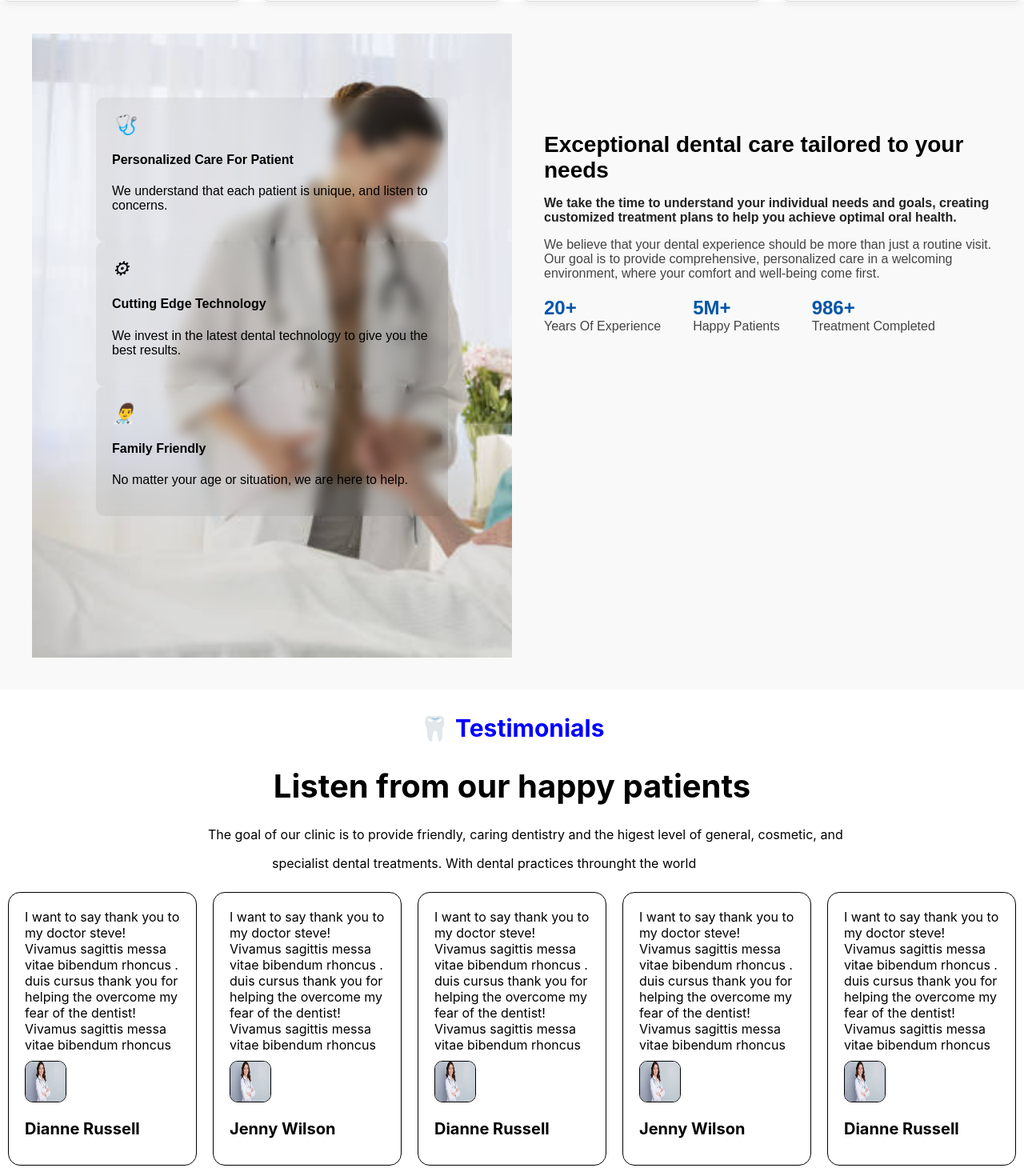
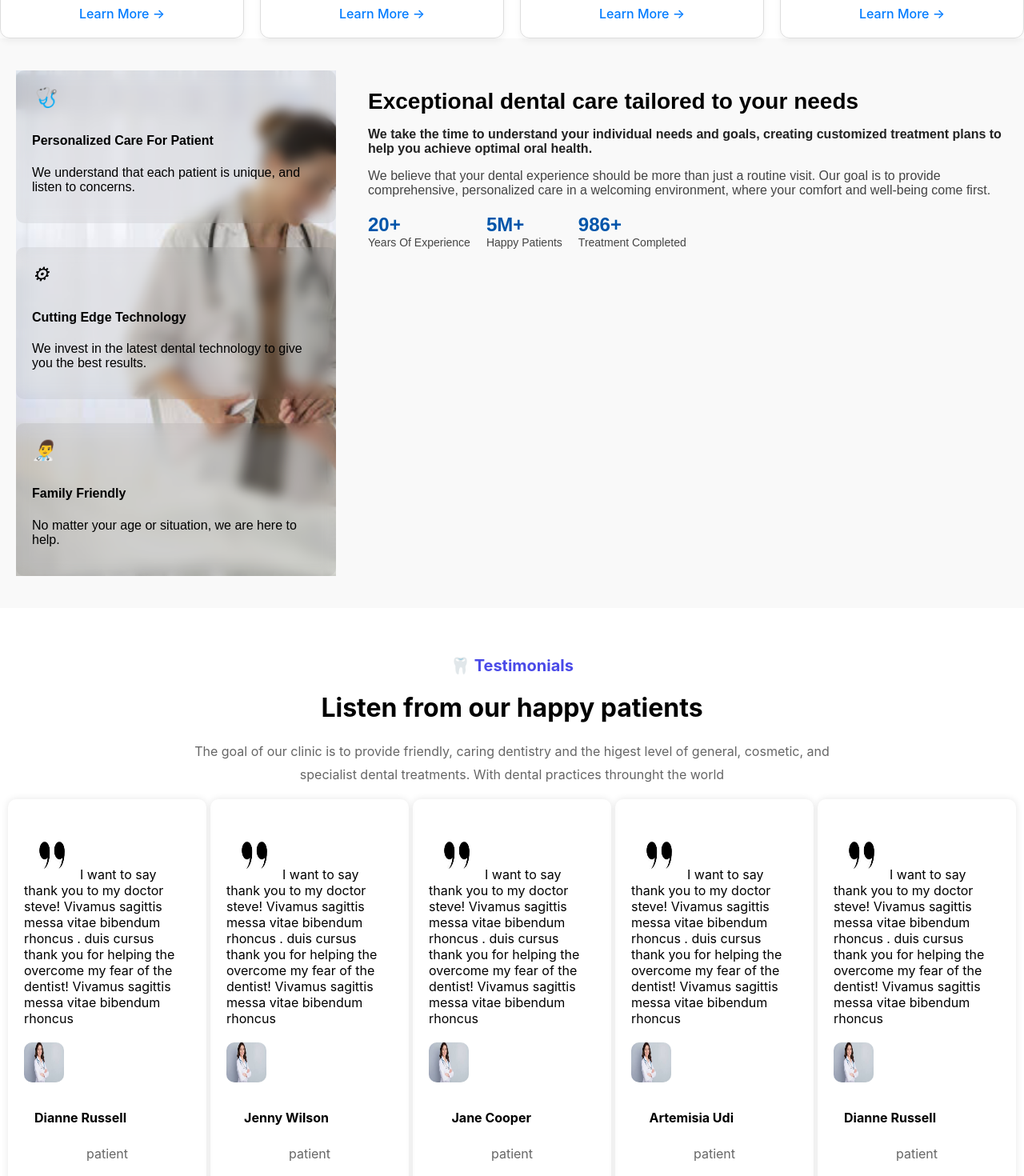
Before and after one commit to CodeSwimmer-24/dental, a React (Create React App) app: page / in a window 1280 px wide. Shown: the part 880-2350 px from the top of the page at 80% size. Built offline with nearby package versions, Linux system fonts and the light colour scheme.

Commit message:
EditForResponsive

```diff
--- a/src/App.css
+++ b/src/App.css
@@ -36,177 +36,3 @@
     transform: rotate(360deg);
   }
 }
-.card {
-  margin-top: 10px;
-  padding: 20px;
-  border: 1px solid #ddd;
-  border-radius: 12px;
-  text-align: center;
-  box-shadow: 0 4px 8px rgba(0, 0, 0, 0.05);
-  transition: transform 0.3s ease;
-}
-
-.card:hover {
-  transform: translateY(-5px);
-}
-
-.card img {
-  width: 48px;
-  margin-bottom: 15px;
-}
-
-.card h3 {
-  font-size: 20px;
-  font-weight: 600;
-  margin-bottom: 10px;
-}
-
-.card p {
-  color: #666;
-  font-size: 14px;
-  margin-bottom: 15px;
-}
-
-.card a {
-  color: #007bff;
-  text-decoration: none;
-  font-weight: 500;
-}
-
-.card a:hover {
-  text-decoration: underline;
-}
-
-.cards-container {
-  display: grid;
-  grid-template-columns: repeat(4, minmax(220px, 1fr));
-  gap: 20px;
-  padding: 20px;
-}
-.why-choose-us {
-  display: flex;
-  gap: 40px;
-  padding: 40px;
-  background: #f9f9f9;
-  font-family: 'Arial', sans-serif;
-}
-
-.left-column {
-  padding-top: 80px;
- width: 600px;
- height: 700px;
-  display: flex;
-  flex-direction: column;
-  /* gap: 30px; */
-  background-image: url('./icons/istockphoto-184312691-612x612.jpg');
-  background-size: cover;
-}
-
-.feature {
-
-  width: 400px;
- margin-left: 80px;
-  background: rgba(0, 0, 0, 0.05);
-  padding: 20px;
-  border-radius: 10px;
-  backdrop-filter: blur(8px);
-
-}
-.feature:hover{
-  background-color: rgb(95, 95, 180);
-}
-
-.icon {
-  font-size: 24px;
-  display: inline-block;
-  /* margin-bottom: 10px; */
-}
-
-.right-column {
-  padding-top: 100px;
-  flex: 2;
-}
-
-.right-column h2 {
-  font-size: 28px;
-  margin-bottom: 15px;
-}
-
-.right-column .highlight {
-  font-weight: bold;
-  color: #222;
-  margin-bottom: 15px;
-}
-
-.right-column p {
-  color: #444;
-  margin-bottom: 15px;
-}
-
-.stats {
-  display: flex;
-  gap: 40px;
-  margin-top: 20px;
-}
-
-.stats h3 {
-  font-size: 24px;
-  color: #0055aa;
-  margin: 0;
-}
-
-.stats p {
-  margin: 0;
-  font-size: 14px;
-}
-.box{
-  max-width:100%;
-  height: 100%;
-  display: flex;
-  justify-content: center;
-}
-
-.box div{
-  border: 1px solid black;
-  width: 300px;
-  height: 300px;
-  margin:10px;
-  padding:20px;
-  border-radius: 15px;
-}
-.box div img{
-  width: 50px;
-  height: 50px;
-  margin-top: 10px;
-  border-radius: 10px;
-  border: 1px solid black;
-  background-image: cover;
-}
-.name{
-
-  /*  float: right; */
-font-size: 20px;
-  font-weight: bold;
-  margin-top: 17px;
-}
-.hide{
-  display: none;
-}
-
-.serfont{
-  font-size: 3rem; font-weight: bold; margin-bottom: 1rem;
-}
-.serlink{
-  color:white;text-decoration:none;
-}
-.serhead p
-{
-  font-size: 1.2rem;
-}
-.serhead{
-  margin-top:88px;
-  background-color: #0a4c5f;
-  color: white;
-  padding: 4rem 2rem;
-  text-align: center;
-}
--- a/src/component/Header/ServicesHeader.js
+++ b/src/component/Header/ServicesHeader.js
@@ -2,12 +2,12 @@ import React from 'react';
 
 const ServicesHeader = () => {
   return (
-    <div className='serhead' >
-      <h1 className='serfont'>Services</h1>
-      <p>
-        <a className='serlink' href='#'>Home</a> <span style={{ margin: '0 0.5rem' }}>/</span> <span>Services</span>
-      </p>
-    </div>
+    <div className='Header'>
+    <h1>Services</h1>
+    <p>
+      <a href='#'>Home</a> <span>/</span> <span>Services</span>
+    </p>
+  </div>
   );
 };
 
--- a/src/component/testinomials/Testinomials.js
+++ b/src/component/testinomials/Testinomials.js
@@ -1,89 +1,94 @@
 import React from 'react'
 import '../../App.css';
-import doctor3 from '../../icons/download.jpg'
-
+import doctor from '../../icons/download.jpg'
+import doctor2 from '../../icons/download.jpg'
+import quote from '../../icons/quote.jpg';
 function Testinomials() {
   return (
   <>
-     <h3
-      style={{
-        textAlign: 'center',
-        color: 'blue',
-        fontSize: '30px',
+    <div className='Ending'>
+      <h3> &#129463; Testimonials </h3>
+      <h1> Listen from our happy patients</h1>
+      <p> The goal of our clinic is to provide friendly, caring
+         dentistry and the higest level of general, cosmetic, and<br></br>
+         specialist dental treatments. With dental practices
+         throunght the world </p>
 
-      }}
-      > &#129463; Testimonials </h3>
-      <h1
-      style={{
-        textAlign: 'center',
-        fontSize: '40px',
-        marginTop: '0%',
+         <div className='item'>
 
-      }}
-      > Listen from our happy patients</h1>
-      <p
-      style={{
-        marginLeft:'260px',
-      }}
-      > The goal of our clinic is to provide friendly, caring dentistry and the higest level of general, cosmetic, and </p>
-      <p
-      style={{
-        marginLeft:'340px',
-      }}
-      > specialist dental treatments. With dental practices throunght the world </p>
-      <div className='box'>
-          <div>
+          <div className='item-box'>
+            <img src={quote} alt="quote" className='quote'/>
           I want to say thank you to my doctor
           steve! Vivamus sagittis messa vitae
           bibendum rhoncus . duis cursus
           thank you for helping the overcome
           my fear of the dentist! Vivamus sagittis
           messa vitae bibendum rhoncus
-          <img src={doctor3} alt=" Jenny Wilson"/>
+          <br></br>
+          <img src={doctor} alt=" Jenny Wilson"/>
             <h4 className='name'> Dianne Russell </h4>
+            <p> patient </p>
         </div>
 
-        <div >
+        <div className='item-box'>
+        <img src={quote} alt="quote" className='quote'/>
           I want to say thank you to my doctor
           steve! Vivamus sagittis messa vitae
           bibendum rhoncus . duis cursus
           thank you for helping the overcome
           my fear of the dentist! Vivamus sagittis
           messa vitae bibendum rhoncus
-          <img src={doctor3} alt=" Jenny Wilson"/>
+          <br></br>
+          <img src={doctor2} alt=" Jenny Wilson"/>
             <h4 className='name'> Jenny Wilson </h4>
+            <p> patient </p>
         </div>
-        <div >
+
+        <div className='item-box'>
+        <img src={quote} alt="quote" className='quote'/>
           I want to say thank you to my doctor
           steve! Vivamus sagittis messa vitae
           bibendum rhoncus . duis cursus
           thank you for helping the overcome
           my fear of the dentist! Vivamus sagittis
           messa vitae bibendum rhoncus
-          <img src={doctor3} alt=" Jenny Wilson"/>
-            <h4 className='name'> Dianne Russell </h4>
+          <br></br>
+          <img src={doctor} alt=" Jenny Wilson"/>
+            <h4 className='name'> Jane Cooper </h4>
+            <p> patient </p>
         </div>
-        <div >
+
+        <div className='item-box'>
+        <img src={quote} alt="quote" className='quote'/>
           I want to say thank you to my doctor
           steve! Vivamus sagittis messa vitae
           bibendum rhoncus . duis cursus
           thank you for helping the overcome
           my fear of the dentist! Vivamus sagittis
           messa vitae bibendum rhoncus
-          <img src={doctor3} alt=" Jenny Wilson"/>
-            <h4 className='name'> Jenny Wilson</h4>
+          <br></br>
+          <img src={doctor2} alt=" Jenny Wilson"/>
+            <h4 className='name'> Artemisia Udi </h4>
+            <p> patient </p>
         </div>
-        <div >
+
+
+        <div className='item-box'>
+        <img src={quote} alt="quote" className='quote'/>
           I want to say thank you to my doctor
           steve! Vivamus sagittis messa vitae
           bibendum rhoncus . duis cursus
           thank you for helping the overcome
           my fear of the dentist! Vivamus sagittis
           messa vitae bibendum rhoncus
-          <img src={doctor3} alt=" Jenny Wilson"/>
+          <br></br>
+          <img src={doctor} alt=" Jenny Wilson"/>
             <h4 className='name'> Dianne Russell </h4>
+            <p> patient </p>
         </div>
+     </div>
       </div>
+
 
   </>
   )
--- a/src/index.css
+++ b/src/index.css
@@ -11,3 +11,281 @@ code {
   font-family: source-code-pro, Menlo, Monaco, Consolas, 'Courier New',
     monospace;
 }
+.card {
+  margin-top: 10px;
+  padding: 20px;
+  border: 1px solid #ddd;
+  border-radius: 12px;
+  text-align: center;
+  box-shadow: 0 4px 8px rgba(0, 0, 0, 0.05);
+  transition: transform 0.3s ease;
+}
+.card:hover{
+  background-color: #568cc2;
+  transition: ease-out;
+}
+.Header{
+  margin-top:88px;
+  background-color: #0a4c5f;
+  color: white;
+  padding: 4rem 2rem;
+  text-align: center;
+  height:200px;
+}
+.Header h1{
+  font-size: 3rem;
+  font-weight: bold;
+  margin-bottom:1rem;
+}
+
+.Header p{
+  font-size: 1.2rem;
+}
+
+.Header a{
+  color:white;
+  text-decoration:none;
+}
+
+.Header a span{
+  margin: 0 0.5rem;
+}
+
+
+
+.card:hover {
+  transform: translateY(-5px);
+}
+
+.card img {
+  width: 48px;
+  margin-bottom: 15px;
+}
+
+.card h3 {
+  font-size: 20px;
+  font-weight: 600;
+  margin-bottom: 10px;
+}
+
+.card p {
+  color: #666;
+  font-size: 14px;
+  margin-bottom: 15px;
+}
+
+.card a {
+  color: #007bff;
+  text-decoration: none;
+  font-weight: 500;
+}
+
+.card a:hover {
+  text-decoration: underline;
+}
+
+.cards-container {
+  display: grid;
+  grid-template-columns: repeat(4, minmax(220px, 1fr));
+  gap: 20px;
+  padding: 20px;
+}
+.why-choose-us {
+  display: flex;
+  flex-wrap: wrap;
+  gap: 40px;
+  padding: 40px 20px;
+  background: #f9f9f9;
+  font-family: 'Arial', sans-serif;
+}
+
+.left-column,
+.right-column {
+  flex: 1 1 100%;
+}
+
+@media (min-width: 768px) {
+  .left-column {
+    flex: 1;
+  }
+
+  .right-column {
+    flex: 2;
+  }
+}
+
+.left-column {
+  width: 600px;
+
+  display: flex;
+  flex-direction: column;
+  gap: 30px;
+  background-image: url('./icons/istockphoto-184312691-612x612.jpg');
+  background-size: cover;
+
+
+}
+
+.feature {
+  background: rgba(0, 0, 0, 0.05);
+  padding: 20px;
+  border-radius: 10px;
+  backdrop-filter: blur(8px);
+}
+
+.icon {
+  font-size: 24px;
+  display: inline-block;
+  margin-bottom: 10px;
+}
+
+.right-column h2 {
+  font-size: 28px;
+  margin-bottom: 15px;
+}
+
+.right-column .highlight {
+  font-weight: bold;
+  color: #222;
+  margin-bottom: 15px;
+}
+
+.right-column p {
+  color: #444;
+  margin-bottom: 15px;
+}
+
+.stats {
+  display: flex;
+  flex-wrap: wrap;
+  gap: 20px;
+  margin-top: 20px;
+}
+
+.stats h3 {
+  font-size: 24px;
+  color: #0055aa;
+  margin: 0;
+}
+
+.stats p {
+  margin: 0;
+  font-size: 14px;
+}
+
+/* Responsive Typography & Layout */
+
+.box{
+  max-width:100%;
+  height: 100%;
+  display: flex;
+  justify-content: center;
+}
+
+.box div{
+  border: 1px solid black;
+  width: 300px;
+  height: 200px;
+  margin:10px;
+  padding:20px;
+  border-radius: 15px;
+}
+.hide{
+  display: none;
+}
+
+
+@media (max-width: 768px) {
+  .Header{
+    padding: 10px;
+    height:150px;
+  }
+  .Header h1{
+    font-size: 2rem;
+  }
+  .Header p{
+    font-size: 1rem;
+  }
+ .cards-container{
+  padding: 20px;
+  grid-template-columns: repeat(auto-fit, minmax(220px, 1fr));
+
+ }
+
+ .right-column h2{
+  font-size: 22px;
+}
+.stats{
+  flex-direction: column;
+  align-items: flex-start;
+
+}
+.stats h3{
+  font-size: 20px;
+
+}
+
+}
+.Ending{
+  margin-top: 30px;
+  padding: 10px;
+  padding-bottom: 100px;
+}
+.Ending h3{
+  text-align: center;
+  color: rgb(74, 74, 232);
+  font-size: 20px;
+}
+
+.Ending h1{
+  text-align: center;
+
+}
+
+.Ending .item{
+  margin-top: 10px;
+  display:grid;
+  grid-template-columns: repeat(auto-fit, minmax(220px, 1fr));
+  gap:5px;
+}
+
+.Ending .item .item-box{
+  box-shadow: 0 0 10px rgba(0, 0, 0, 0.1);
+  border-radius: 10px;
+  padding: 30px 20px;
+
+}
+
+.Ending .item .item-box .quote{
+  width:70px;
+  height: 70px;
+  border:none;
+  padding-top:0;
+  margin-top: 0;
+}
+.Ending .item .item-box img{
+  width: 50px;
+  height: 50px;
+  margin-top: 20px;
+  border-radius: 10px;
+  border: none;
+  background-image: cover;
+}
+.Ending p{
+  color: #666;
+  font-size: 16px;
+  line-height: 1.8;
+  text-align: center;
+
+}
+.Ending .item .item-box h4{
+  float:right;
+margin-right: 80px;
+margin-top: 30px;
+
+}
+
+.Ending .item .item-box p{
+  margin:0;
+  padding:0;
+}
```
Also changed, not shown: src/component/cards/DentalCareCard.js (+0 -13 lines), src/icons/quote.jpg (added).
